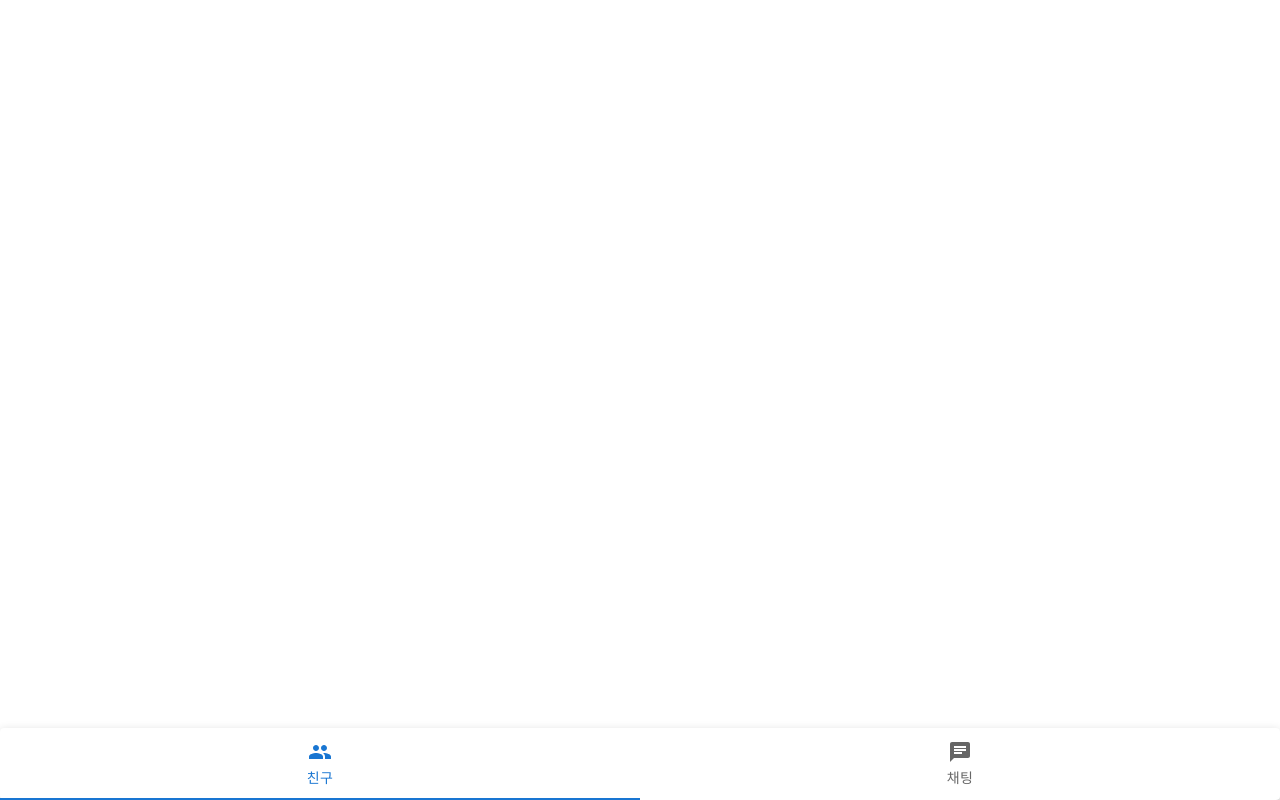
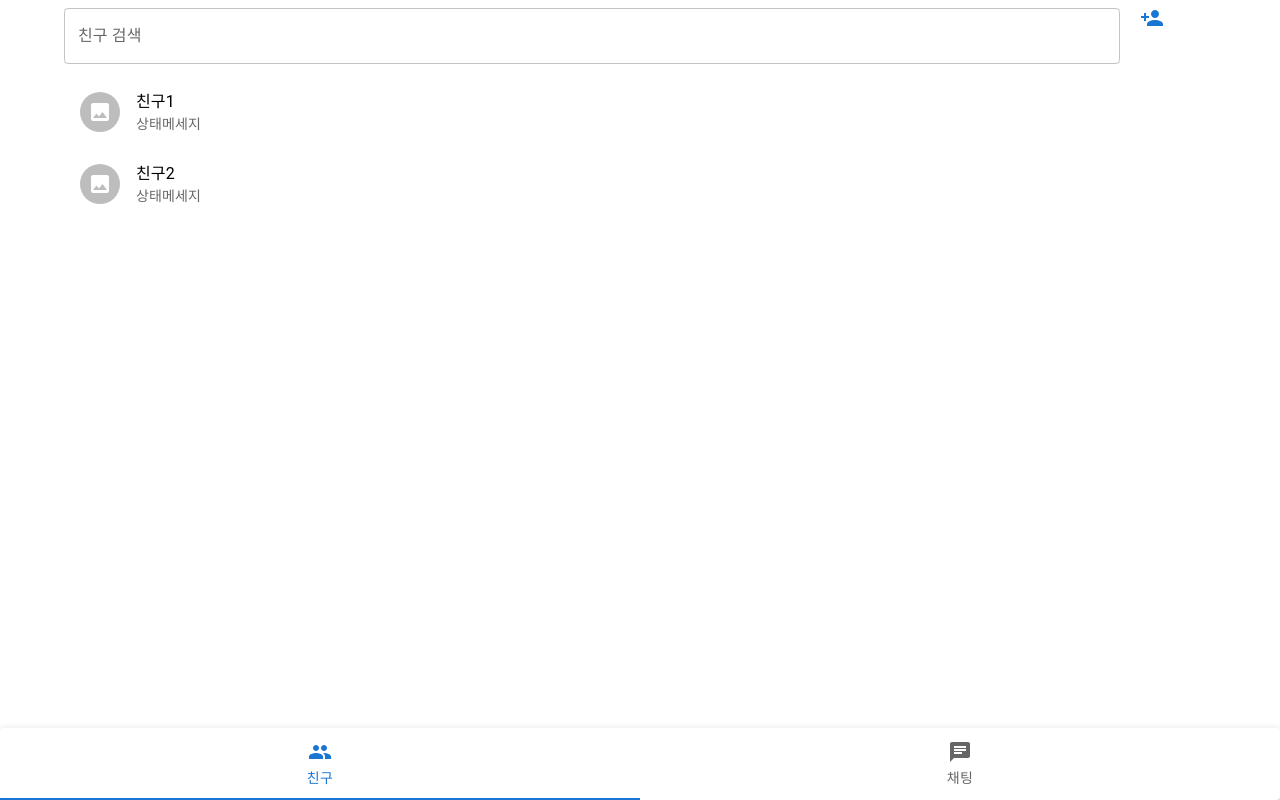
Before and after one commit to sbn04043/kakao-backend, a React (Create React App) app: page / in a window 1280 px wide. Built offline with nearby package versions, Linux system fonts and the light colour scheme.

Commit message:
친구/검색기능 추가

```diff
--- a/src/App.tsx
+++ b/src/App.tsx
@@ -1,24 +1,25 @@
-import React, { useState, ChangeEvent, KeyboardEvent, useEffect } from "react";
+import React, { useState } from "react";
 import "./App.css";
 import Box from "@mui/material/Box";
-import Tabs from "@mui/material/Tabs";
-import Tab from "@mui/material/Tab";
-import Paper from "@mui/material/Paper";
+import {Paper, Tab, Tabs} from "@mui/material";
 import GroupIcon from "@mui/icons-material/Group";
 import ChatIcon from "@mui/icons-material/Chat";
+import Friends from "./pages/Friends";
 
 const App = (): JSX.Element => {
-  const [tab, setTab] = useState<string>("friends");
+  const [currentTab, setCurrentTab] = useState<string>("friends");
+
   const changeTab = (changedValue: string) => {
-    setTab(changedValue);
+    setCurrentTab(changedValue);
   };
   return (
     <section>
+      <Box sx={{ pb: 7}}>{currentTab === "friends" && <Friends />}</Box>
       <Paper
         sx={{ position: "fixed", bottom: 0, left: 0, right: 0 }}
         elevation={3}
       >
-        <Tabs centered variant="fullWidth" value={tab}>
+        <Tabs centered variant="fullWidth" value={currentTab}>
           <Tab
             value="friends"
             icon={<GroupIcon />}
--- /dev/null
+++ b/src/pages/Friends/data.ts
@@ -0,0 +1,18 @@
+type FriendType = {
+    id: number;
+    name: string;
+    statusMessage: string;
+};
+
+export const friends: FriendType[] = [
+    {
+        id: 1111,
+        name: "친구1",
+        statusMessage: "상태메세지"
+    },
+    {
+        id: 2222,
+        name: "친구2",
+        statusMessage: "상태메세지"
+    }
+];
--- /dev/null
+++ b/src/pages/Friends/index.tsx
@@ -0,0 +1,70 @@
+import {
+    Avatar,
+    Container,
+    List,
+    ListItemAvatar,
+    ListItemButton,
+    ListItemText,
+    TextField,
+} from "@mui/material";
+import Box from "@mui/material/Box";
+import { friends } from "./data";
+import ImageIcon from "@mui/icons-material/Image";
+import { ChangeEvent, useState } from "react";
+import Grid from '@mui/material/Grid';
+import Button from '@mui/material/Button';
+import PersonAddIcon from '@mui/icons-material/PersonAdd';
+
+const Friends = (): JSX.Element => {
+    const [findFriend, setFindFriend] = useState(friends);
+
+    const searchFriend = (event: ChangeEvent<HTMLInputElement>) => {
+        const inputText = event.currentTarget.value;
+        if (inputText === "") {
+            setFindFriend(friends);
+        } else {
+        const searching = friends.filter((friend) => {
+            return friend.name.includes(event.currentTarget.value);
+            })
+        setFindFriend(searching);
+        }
+    };
+
+    return (
+        <Container>
+            <Box>
+                <Grid container>
+                    <Grid item xs={11}>
+            <TextField
+                fullWidth
+                id="outlined-basic"
+                label="친구 검색"
+                variant="outlined"
+                margin="dense"
+                onChange={searchFriend}
+                />
+                </Grid>
+                <Grid item>
+                    <Button><PersonAddIcon /></Button>
+                </Grid>
+                </Grid>
+            </Box>
+            <List>
+                {findFriend.map((friend) => {
+                    return (
+                        <ListItemButton key={friend.id}>
+                            <ListItemAvatar>
+                                <Avatar>
+                                    <ImageIcon />
+                                </Avatar>
+                            </ListItemAvatar>
+                            <ListItemText primary={friend.name} secondary={friend.statusMessage} />
+                        </ListItemButton>
+                    )
+                })}
+            </List>
+        </Container>
+    )
+}
+
+export default Friends;
```
